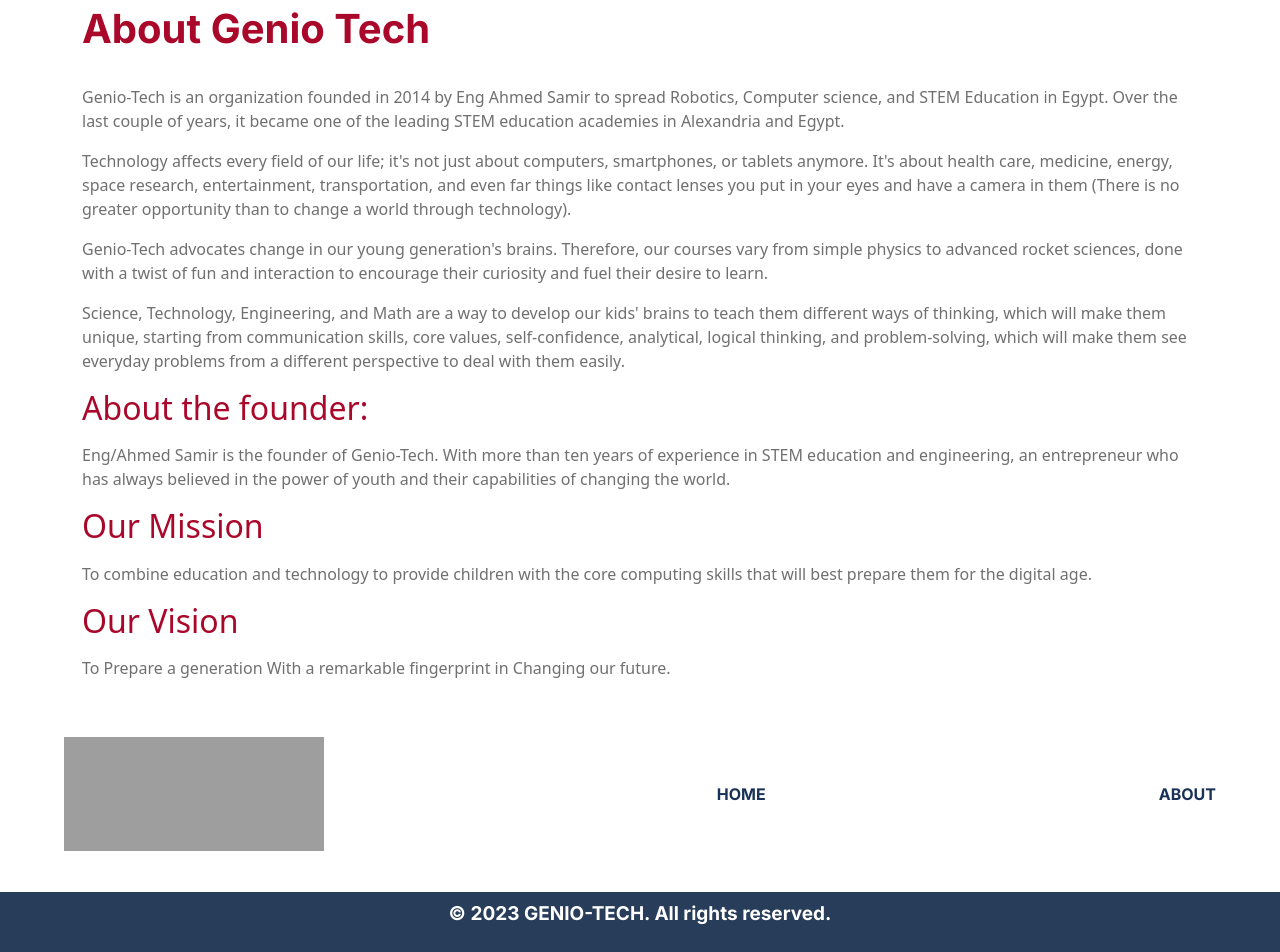
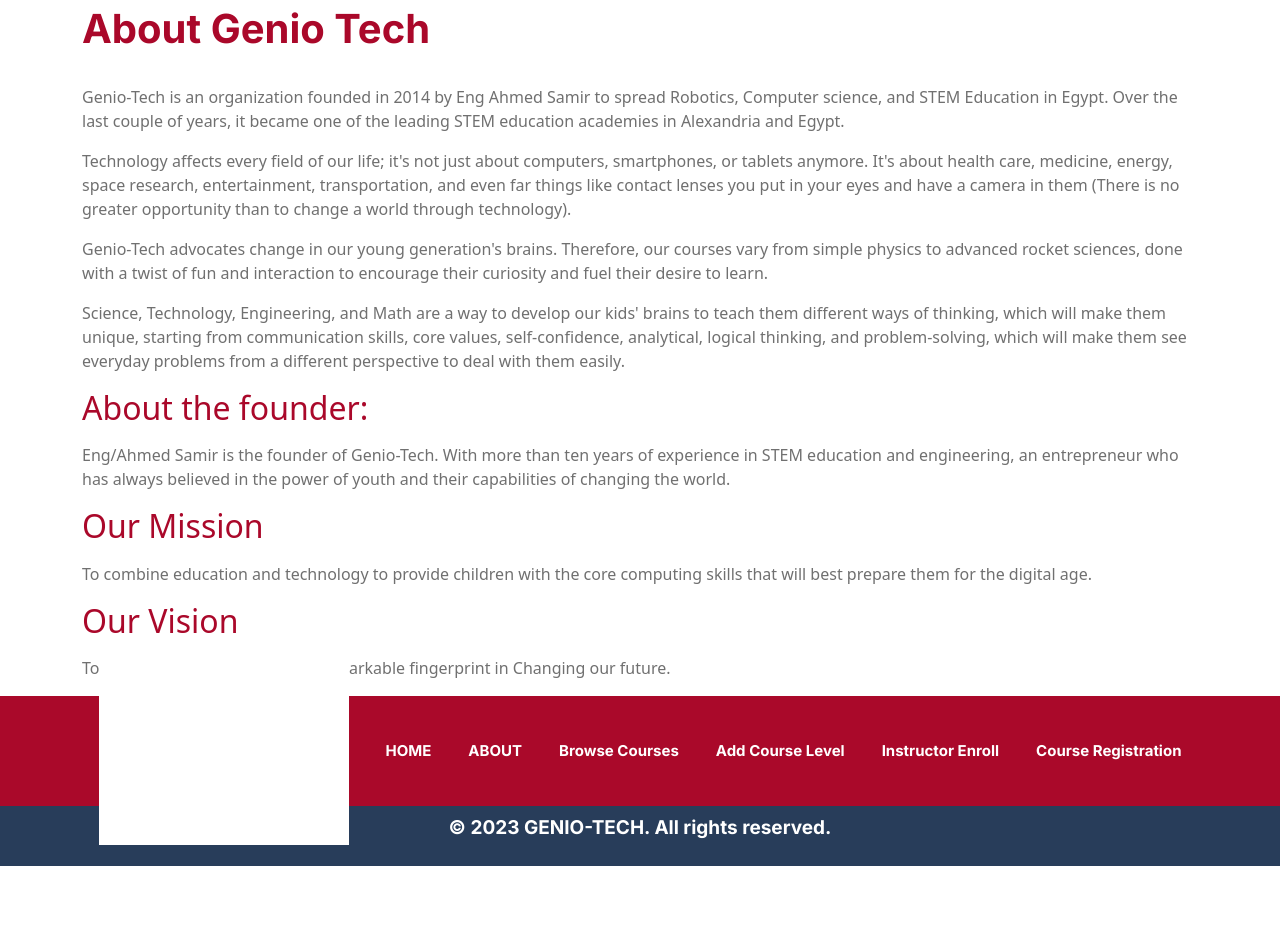
Before and after one commit to RH0IS/GENIO-TECH, a Django app: page /about/ in a window 1280 px wide. Shown: the part 291-1243 px from the top of the page. After the commit the page ends 1157 px from the top, so only its background shows below. Run offline with Django 4.2, Linux system fonts and the light colour scheme; some libraries are stand-ins or nearby versions; grey boxes are pictures that could not be loaded.

Commit message:
Richik | Atishay-new | Footer nav update

```diff
--- a/genioapp/static/genioapp/styles.css
+++ b/genioapp/static/genioapp/styles.css
@@ -947,11 +947,19 @@
 
 .navbarfooter {
   /*position: absolute;*/
+  /*width: 100%;*/
+  /*height: 196px;*/
+  /*!*top: 100px;*!*/
+  /*!*left: 0;*!*/
+  /*padding: 0rem 4rem;*/
+  display: flex;
+  align-items: center;
+  justify-content: space-around;
   width: 100%;
-  height: 196px;
-  /*top: 100px;*/
-  /*left: 0;*/
-  padding: 0rem 4rem;
+  height: 110px;
+  background-color: #aa092a;
+  color: white;
+  padding: 0 5rem;
 }
 .framefooter {
   /*position: relative;*/
@@ -964,4 +972,29 @@
   display: flex;
   align-items: center;
   justify-content: center;
+
 }
+
+.text-wrapper-footer {
+  display: flex;
+  align-items: center;
+  font-family: "Inter", Helvetica;
+  font-weight: 700;
+  color: #ffffff;
+  font-size: 15px;
+  letter-spacing: 0;
+  /*line-height: normal;*/
+  white-space: nowrap;
+}
+
+.text-wrapper-footer a {
+  color: white;
+  text-decoration: none;
+  margin: 0 10px;
+}
+
+.img-footer {
+  width: 250px; /* adjust the size as needed */
+  height: auto;
+  filter: brightness(0) invert(1);
+}
--- a/templates/genioapp/base0.html
+++ b/templates/genioapp/base0.html
@@ -123,72 +123,53 @@
 
 
         </div>
-        <div class="navbar">
+
+          <div class="navbarfooter">
+
+            <div class="text-wrapper-footer">
                 <a href="{% url 'genioapp:index' %}">
-            <img class="img" src="https://c.animaapp.com/TPZdvj18/img/image-11-1@2x.png" />
+                    <img class="img-footer" src="https://c.animaapp.com/TPZdvj18/img/image-11-1@2x.png" />
+                </a>
+            </div>
 
-          </a>
-          <div class="text-wrapper-15">
+
+            <div class="text-wrapper-footer">
             <a href="{% url 'genioapp:index' %}">
               HOME
             </a>
           </div>
 
-        <div class="text-wrapper-15">
+            <div class="text-wrapper-footer">
                 <a href="{% url 'genioapp:about' %}">
                     ABOUT
                 </a>
             </div>
 
-          {% if is_student %}
-            <div class="text-wrapper-15">
+            <div class="text-wrapper-footer">
               <a href="{% url 'genioapp:viewCourses' %}">
                 Browse Courses
               </a>
             </div>
-          {% endif %}
 
-          {% if user.is_authenticated %}
-            {% if is_instructor %}
-              <div class="text-wrapper-15">
+            <div class="text-wrapper-footer">
                 <a href="{% url 'genioapp:addcourselevels' %}">
                   Add Course Level
                 </a>
             </div>
-              <div class="text-wrapper-15">
+
+            <div class="text-wrapper-footer">
                 <a href="{% url 'genioapp:instructorsignup' %}">
                   Instructor Enroll
                 </a>
             </div>
 
-              <div class="text-wrapper-15">
+              <div class="text-wrapper-footer">
                 <a href="{% url 'genioapp:courseregistration' %}">
                   Course Registration
                 </a>
               </div>
-            {% endif %}
+        </div>
 
-{#            <div class="text-wrapper-15">#}
-{#              <span class="navbar-text">Logged in as {{user.username}}#}
-{#              </span>#}
-{#              <br>#}
-{#              <a href="{% url 'genioapp:logout' %}">#}
-{#                Logout#}
-{#              </a>#}
-{#            </div>#}
-
-          {% else %}
-{#            <div class="text-wrapper-15">#}
-{##}
-{#              <a href="{% url 'genioapp:ins_login' %}">#}
-{#                <span class="navbar-text">Please login to access this feature</span>#}
-{#              </a>#}
-{#            </div>#}
-          {% endif %}
-{#        </div>#}
-
-
-        </div>
         <div class="framefooter">
             <div class = "text-wrapper">
                 <p>&copy; 2023 GENIO-TECH. All rights reserved.</p>
```
Also changed, not shown: genioapp/migrations/0008_remove_course_categories_remove_course_students_and_more.py (added). Lines whose indentation alone changed are shown as unchanged.
